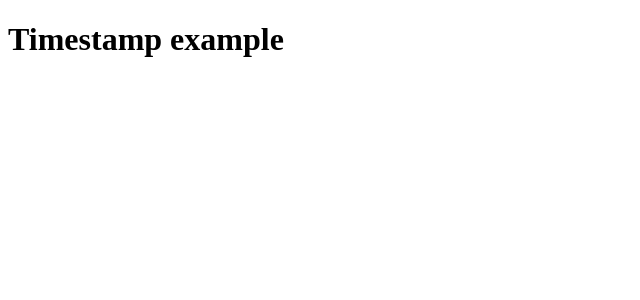
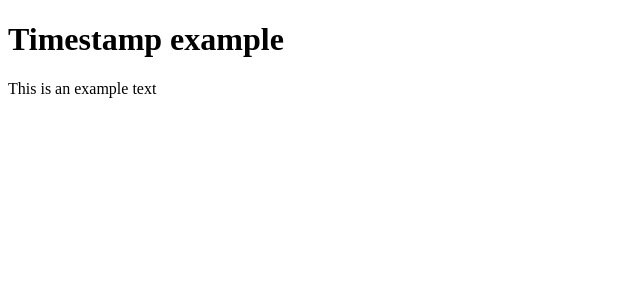
Before and after one commit to maadeval/timestamp, a React (Vite) app: page / in a window 1280 px wide. Shown: the top 300 px of the page, without its empty margins (0-640 px from the left). Built offline with nearby package versions, Linux system fonts and the light colour scheme.

Commit message:
chore: add example text

```diff
--- a/src/App.tsx
+++ b/src/App.tsx
@@ -2,6 +2,7 @@ function App() {
   return (
     <>
       <h1>Timestamp example</h1>
+      <p>This is an example text</p>
     </>
   )
 }
```
